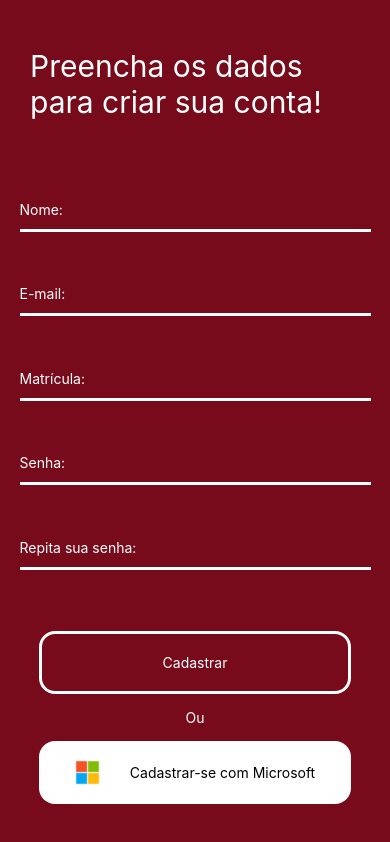
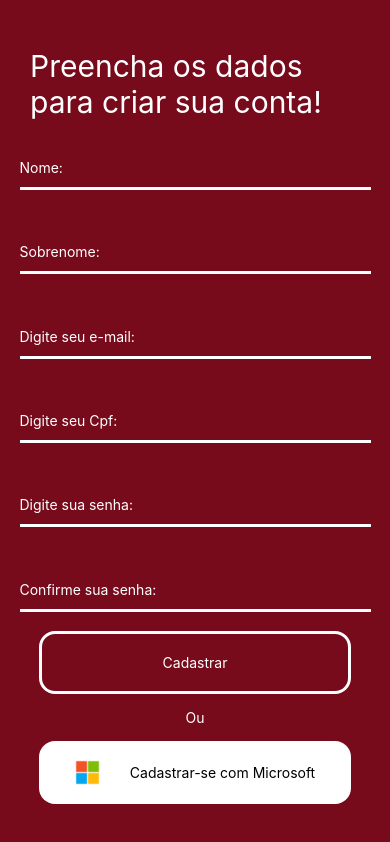
Before and after one commit to devGusta2/Mentec_Mobile, a React Native app in the folder MentecMobile/: screen /Cadastro in a window 390 px wide. Built offline with nearby package versions, Linux system fonts and the light colour scheme.

Commit message:
Quase lá
As informações do usuário foram enviadas para o back end. porém o código de verificação não foi enviado

```diff
--- a/MentecMobile/Screens/Cadastro.js
+++ b/MentecMobile/Screens/Cadastro.js
@@ -2,10 +2,11 @@ import React, { useState } from 'react';
 import { View, Text, StyleSheet, TouchableOpacity, Image, TextInput } from 'react-native';
 import msIcon from '../assets/microsoft.png';
 
-export default function Cadastro({navigation}) {
+export default function Cadastro({ navigation }) {
   const [nome, setNome] = useState('');
+  const [sobrenome, setSobrenome] = useState('');
   const [email, setEmail] = useState('');
-  const [matricula, setMatricula] = useState('');
+  const [cpf, setCpf] = useState('');
   const [senha, setSenha] = useState('');
   const [repeteSenha, setRepeteSenha] = useState('');
 
@@ -15,30 +16,41 @@ export default function Cadastro({navigation}) {
     let novosErros = {};
 
     if (!nome.trim()) novosErros.nome = 'Preencha o nome.';
+    if (!sobrenome.trim()) novosErros.sobrenome = 'Preencha o sobrenome.';
     if (!email.trim()) novosErros.email = 'Preencha o e-mail.';
-    if (!matricula.trim()) novosErros.matricula = 'Preencha a matrícula.';
+    if (!cpf.trim()) novosErros.cpf = 'Preencha o CPF.';
     if (!senha.trim()) novosErros.senha = 'Preencha a senha.';
     if (!repeteSenha.trim()) novosErros.repeteSenha = 'Repita a senha.';
     if (senha && repeteSenha && senha !== repeteSenha) {
       novosErros.repeteSenha = 'As senhas não coincidem.';
     }
+    if (senha && senha.length < 8) {
+      novosErros.senha = 'A senha deve ter pelo menos 8 caracteres.';
+    }
 
+    // Verificação se as senhas coincidem
+    if (senha && repeteSenha && senha !== repeteSenha) {
+      novosErros.repeteSenha = 'As senhas não coincidem.';
+    }
+
+    // Validação de email (simples: contém @ e .)
+    if (email && !/^[^\s@]+@[^\s@]+\.[^\s@]+$/.test(email)) {
+      novosErros.email = 'Digite um e-mail válido.';
+    }
     setErros(novosErros);
 
-    const payload = {
-      nome,
-      sobrenome:"21312",
-      email,
-      senha,
-      cpf:"@$3234"
-    };
-        navigation.navigate("VerifyCode", { data: payload });
+
     if (Object.keys(novosErros).length === 0) {
-      // console.log('Cadastro enviado!');
-      // console.log({ nome, email, matricula, senha });
-      // // Aqui você pode enviar os dados para API ou navegar
+      const payload = {
+        nome,
+        sobrenome,
+        email,
+        senha,
+        cpf
+      };
+      navigation.navigate("VerifyCode", { data: payload });
+    }
 
-    }
   };
 
   return (
@@ -58,10 +70,20 @@ export default function Cadastro({navigation}) {
           />
           {erros.nome && <Text style={styles.errorText}>{erros.nome}</Text>}
         </View>
+        <View style={styles.inpt_field}>
+          <TextInput
+            placeholder="Sobrenome:"
+            placeholderTextColor="white"
+            style={styles.inpt_text}
+            value={sobrenome}
+            onChangeText={setSobrenome}
+          />
+          {erros.sobrenome && <Text style={styles.errorText}>{erros.sobrenome}</Text>}
+        </View>
 
         <View style={styles.inpt_field}>
           <TextInput
-            placeholder="E-mail:"
+            placeholder="Digite seu e-mail:"
             placeholderTextColor="white"
             style={styles.inpt_text}
             value={email}
@@ -72,18 +94,18 @@ export default function Cadastro({navigation}) {
 
         <View style={styles.inpt_field}>
           <TextInput
-            placeholder="Matrícula:"
+            placeholder="Digite seu Cpf:"
             placeholderTextColor="white"
             style={styles.inpt_text}
-            value={matricula}
-            onChangeText={setMatricula}
+            value={cpf}
+            onChangeText={setCpf}
           />
-          {erros.matricula && <Text style={styles.errorText}>{erros.matricula}</Text>}
+          {erros.cpf && <Text style={styles.errorText}>{erros.cpf}</Text>}
         </View>
 
         <View style={styles.inpt_field}>
           <TextInput
-            placeholder="Senha:"
+            placeholder="Digite sua senha:"
             placeholderTextColor="white"
             style={styles.inpt_text}
             secureTextEntry
@@ -95,7 +117,7 @@ export default function Cadastro({navigation}) {
 
         <View style={styles.inpt_field}>
           <TextInput
-            placeholder="Repita sua senha:"
+            placeholder="Confirme sua senha:"
             placeholderTextColor="white"
             style={styles.inpt_text}
             secureTextEntry
@@ -134,7 +156,7 @@ const styles = StyleSheet.create({
     width: '100%',
     alignItems: 'center',
     justifyContent: 'center',
-    padding:30
+    padding: 30
   },
   title: {
     color: 'white',
--- a/MentecMobile/Screens/VerifyCode.js
+++ b/MentecMobile/Screens/VerifyCode.js
@@ -2,8 +2,12 @@ import { SafeAreaView } from "react-native-safe-area-context";
 import { StyleSheet, View, Text, TextInput, TouchableOpacity } from "react-native";
 
 import { FontAwesome } from "@expo/vector-icons";
+import axios from "axios";
+import React, { useEffect, useState } from "react";
 
-import React, { useEffect, useState } from "react";
+
+
+const API_URL = "http://localhost:8080"
 
 
 export default function VerifyCode({ route, navigation }) {
@@ -13,28 +17,50 @@ export default function VerifyCode({ route, navigation }) {
     const [code, setCode] = useState("");
 
 
+
     // const {data} = route.params;
     // const codeRequest = async () =>{
+    const payload = {
+        nome: data.nome,
+        destinatario: data.email,
+        senha: data.senha,
+        sobrenome: data.sobrenome,
+        cpf: data.cpf
+    }
+    const requestCode = async () => {
+        try {
+            const response = await axios.post(`${API_URL}/email/check`, payload)
 
-    //     const payload = {
-    //         nome: data.nome,
-    //         destinatario: data.email,
-    //         senha: data.senha,
-    //         sobrenome: data.sobrenome,
-    //         cpf: data.cpf
-    //     }
+        } catch (e) {
+            alert("Ocorreu algum erro durante o envio dos dados: " + e.message || "")
+        }
+    }
+
+
 
     //     console.log(payload)
     // }
 
-    const verifyCode = async () =>{
+    const verifyCode = async () => {
+        const payload2 = {
+            email: data.email,
+            codigo: code
+        }
 
+        try {
+            const response = await axios.post(`${API_URL}/email/verify`, payload2)
+
+        } catch (e) {
+            alert("Ocorreu algum erro durante o envio do código de verificação: " + e.message || "")
+        }
     }
 
 
-    // // useEffect(()=>{
-    // //     codeRequest();
-    // // },[])
+
+
+    useEffect(() => {
+        requestCode();
+    }, [])
 
     return (
         <SafeAreaView style={{ flex: 1 }}>
@@ -49,11 +75,17 @@ export default function VerifyCode({ route, navigation }) {
                 </View>
                 <View style={styles.input_code_box}>
                     <TextInput
+                        onChangeText={text => {
+                            setCode(text);
+                            if (text.length === 6) {
+                                verifyCode();
+                            }
+                        }}
 
                         maxLength={6} style={styles.input} placeholderTextColor='white' placeholder="Digite o código de verificação" />
                 </View>
                 <View style={styles.button_box}>
-                    <TouchableOpacity onPress={verifyCode} style={styles.button}>
+                    <TouchableOpacity onPress={requestCode} style={styles.button}>
                         <Text style={styles.btn_text}>Reenviar código</Text>
                     </TouchableOpacity>
                 </View>
--- a/MentecMobile/package.json
+++ b/MentecMobile/package.json
@@ -14,6 +14,7 @@
     "@fortawesome/react-fontawesome": "*",
     "@react-navigation/native": "*",
     "@react-navigation/native-stack": "*",
+    "axios": "^1.13.4",
     "expo": "~54.0.33",
     "expo-font": "~14.0.10",
     "expo-image-picker": "~17.0.9",
```
Also changed, not shown: 1 other file (tests, documents, lock files or other folders).
